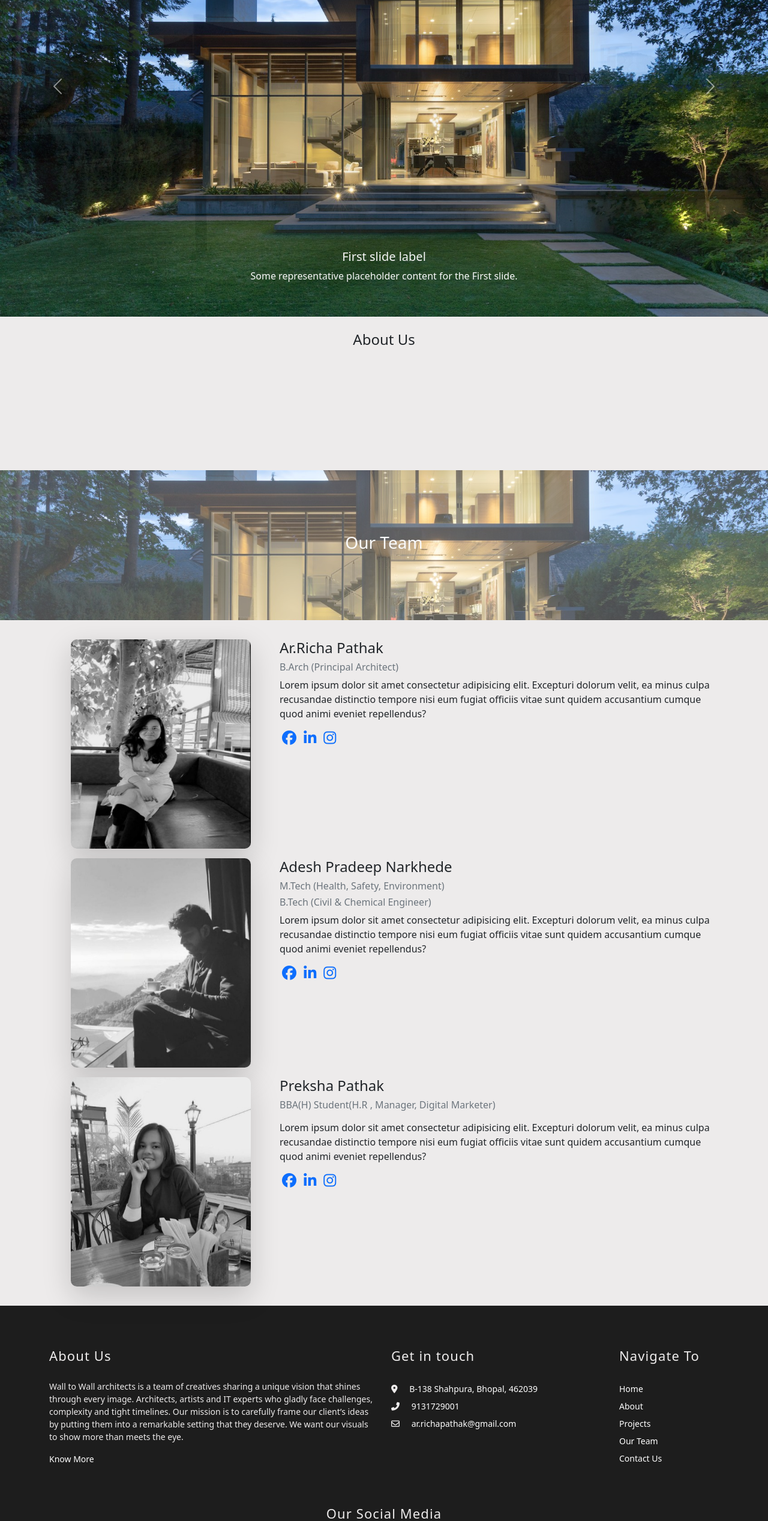
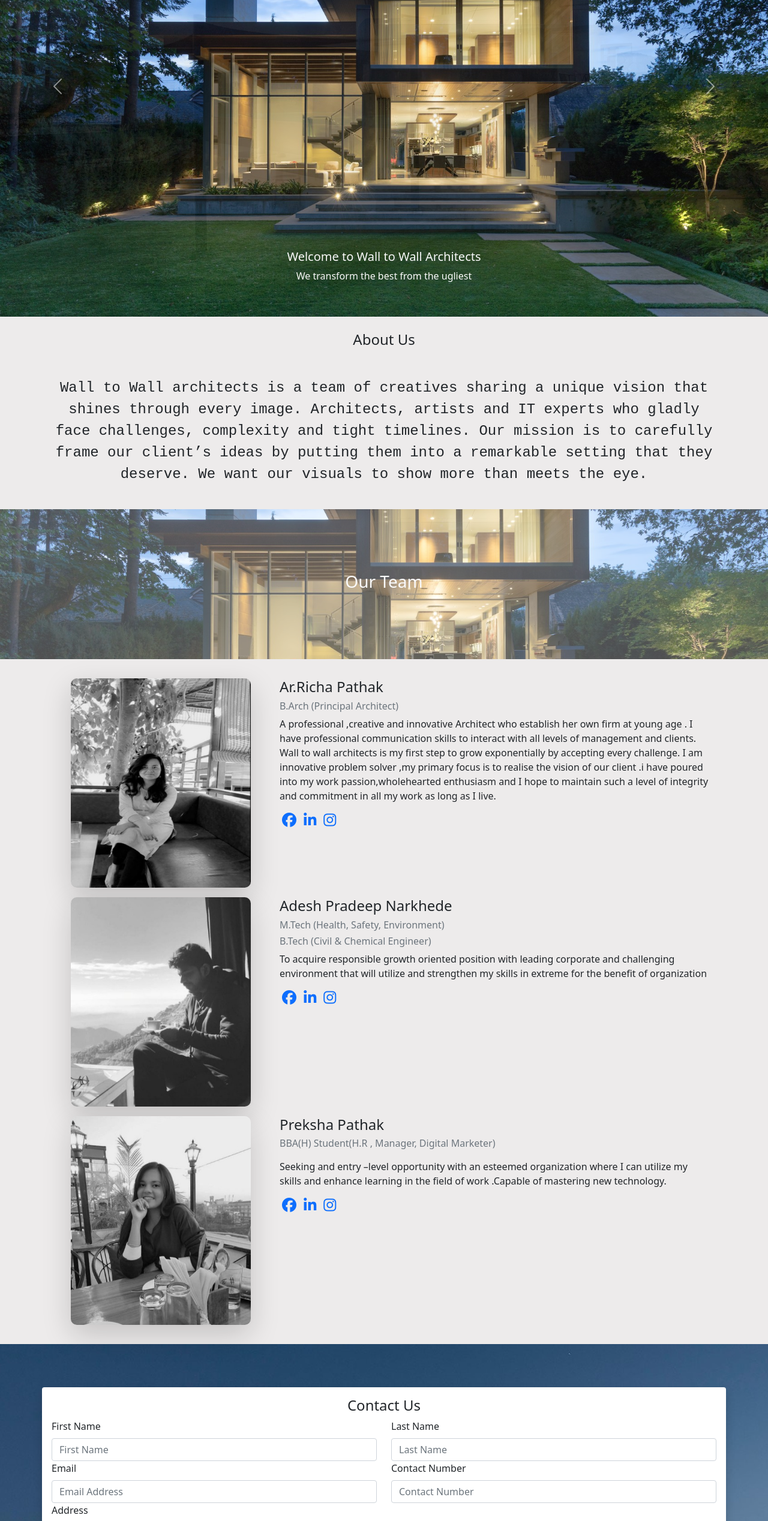
Before and after one commit to ritikjaiswal019/WalltoWallArchitects, a plain HTML site: page index.html in a window 1280 px wide. Shown: the part 240-2776 px from the top of the page at 60% size. Drawn offline with nearby package versions, Linux system fonts and the light colour scheme.

Commit message:
About and Contact Us sections added

```diff
--- a/index.html
+++ b/index.html
@@ -55,8 +55,9 @@
       <div class="carousel-item active">
         <img src="./images/carousel1.jpg" class="d-block w-100" alt="...">
         <div class="carousel-caption d-none d-md-block">
-          <h5>First slide label</h5>
-          <p>Some representative placeholder content for the First slide.</p>
+          <h5>Welcome to Wall to Wall Architects</h5>
+          <p>We transform the best from the ugliest
+          </p>
         </div>
       </div>
       <div class="carousel-item">
@@ -85,6 +86,15 @@
   </div>
   <div class="about-section container-lg py-4">
     <h4 class="text-center">About Us</h4>
+    <div class="text-center mt-5"
+      style="font-family: 'Brush Script MT','Courier New', Courier, monospace; font-size:1.5rem;">
+      <p>
+        Wall to Wall architects is a team of creatives sharing a unique vision that shines through every image.
+        Architects, artists and IT experts who gladly face
+        challenges, complexity and tight timelines. Our mission is to carefully frame our client’s ideas by
+        putting them into a remarkable setting that they deserve. We want our visuals to show more than meets the eye.
+      </p>
+    </div>
   </div>
 
   <div class="parallax center-contents">
@@ -98,9 +108,12 @@
       <div class="col-12 col-sm-8 my-2">
         <h4 class="">Ar.Richa Pathak</h4>
         <h6 class="text-muted">B.Arch (Principal Architect)</h6>
-        <p>Lorem ipsum dolor sit amet consectetur adipisicing elit. Excepturi dolorum velit, ea minus culpa recusandae
-          distinctio tempore nisi eum fugiat officiis vitae sunt quidem accusantium cumque quod animi eveniet
-          repellendus?</p>
+        <p>A professional ,creative and innovative Architect who establish her own firm at young age . I have
+          professional communication skills to interact with all levels of management and clients. Wall to wall
+          architects is my first step to grow exponentially by accepting every challenge. I am innovative problem solver
+          ,my primary focus is to realise the vision of our client .i have poured into my work passion,wholehearted
+          enthusiasm and I hope to maintain such a level of integrity and commitment in all my work as long as I live.
+        </p>
         <div class="social">
           <div class="social">
             <a href="#" class="p-1 rounded-circle"><span class=""><i
@@ -121,9 +134,8 @@
         <h4 class="">Adesh Pradeep Narkhede</h4>
         <h6 class="text-muted">M.Tech (Health, Safety, Environment)</h6>
         <h6 class="text-muted">B.Tech (Civil & Chemical Engineer) </h6>
-        <p>Lorem ipsum dolor sit amet consectetur adipisicing elit. Excepturi dolorum velit, ea minus culpa recusandae
-          distinctio tempore nisi eum fugiat officiis vitae sunt quidem accusantium cumque quod animi eveniet
-          repellendus?</p>
+        <p>To acquire responsible growth oriented position with leading corporate and challenging environment that will
+          utilize and strengthen my skills in extreme for the benefit of organization</p>
         <div class="social">
           <div class="social">
             <a href="#" class="p-1 rounded-circle"><span class=""><i
@@ -146,9 +158,9 @@
         <h6 class="text-muted">
           <p>BBA(H) Student(H.R , Manager, Digital Marketer)
         </h6>
-        <p>Lorem ipsum dolor sit amet consectetur adipisicing elit. Excepturi dolorum velit, ea minus culpa recusandae
-          distinctio tempore nisi eum fugiat officiis vitae sunt quidem accusantium cumque quod animi eveniet
-          repellendus?</p>
+        <p>Seeking and entry –level opportunity with an esteemed organization where I can utilize my skills and enhance
+          learning in the field of work .Capable of mastering new technology.
+        </p>
         <div class="social">
           <a href="#" class="p-1 rounded-circle"><span class=""><i
                 class="fab fa-facebook text-primary fs-4"></i></span></a>
@@ -162,6 +174,47 @@
 
   </div>
 
+<div class="container-fluid bg-white p-4 d-flex justify-content-center" style="background-image: url('images/carousel3.jpg');">
+  <div class="container-lg shadow p-3 my-5 bg-body rounded">
+    <h4 class="text-center">Contact Us</h4>
+    <form class="row">
+
+      <div class="col-md-6">
+        <label for="inputEmail4" class="form-label">First Name</label>
+        <input type="email" class="form-control" id="inputEmail4" placeholder="First Name">
+      </div>
+      <div class="col-md-6">
+        <label for="inputPassword4" class="form-label">Last Name</label>
+        <input type="password" class="form-control" id="inputPassword4" placeholder="Last Name">
+      </div>
+
+
+      <div class="col-md-6">
+        <label for="inputEmail4" class="form-label">Email</label>
+        <input type="email" class="form-control" id="inputEmail4" placeholder="Email Address">
+      </div>
+      <div class="col-md-6">
+        <label for="inputPassword4" class="form-label">Contact Number</label>
+        <input type="password" class="form-control" id="inputPassword4" placeholder="Contact Number">
+   </div>
+      <div class="col-12">
+        <label for="inputAddress" class="form-label">Address</label>
+        <input type="text" class="form-control" id="inputAddress" placeholder="Address">
+      </div>
+      <div class="col-md-6">
+        <label for="inputCity" class="form-label">City</label>
+        <input type="text" class="form-control" id="inputCity" placeholder="City">
+      </div>
+      <div class="col-md-6">
+        <label for="inputState" class="form-label">State</label>
+        <input type="text" class="form-control" id="inputstate" placeholder="State">
+      </div>
+      <div class="col-6">
+        <button type="submit" class="btn btn-primary">Submit</button>
+      </div>
+    </form>
+  </div>
+  </div>
 
 
 
--- a/style.css
+++ b/style.css
@@ -39,9 +39,9 @@ body{
 
 
 /* About Section */
-.about-section{
+/* .about-section{
     height: 20vw;
-}
+} */
 
 /* Our Team */
 .team-img{
```
